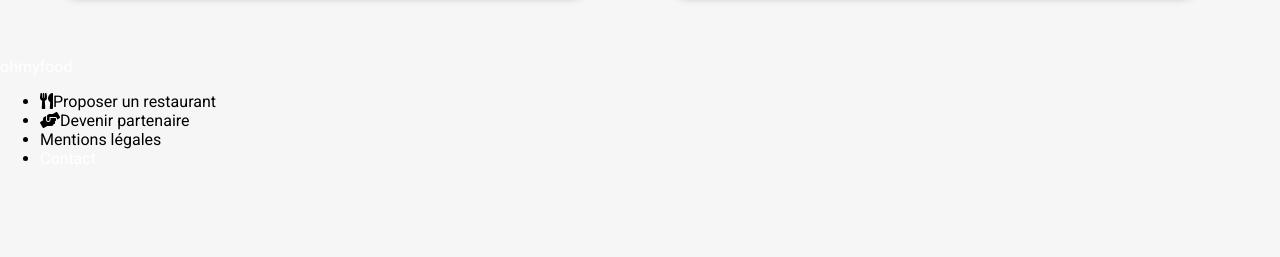
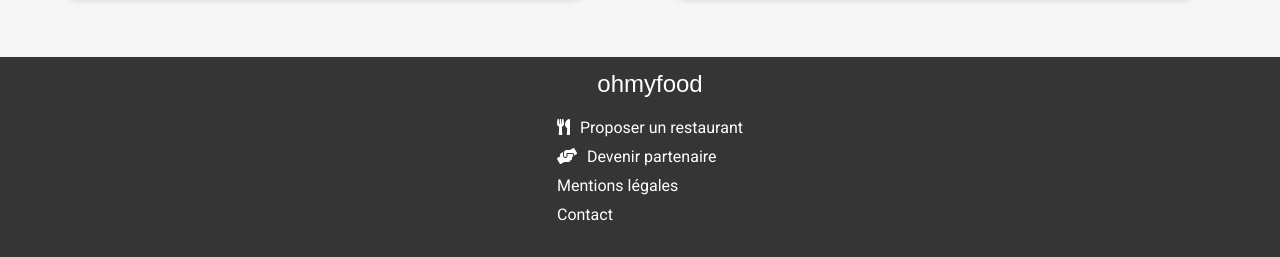
Before and after one commit to Antoine-Jo/JonvilleAntoine_3_17082021, a plain HTML site: page index.html in a window 1280 px wide. Shown: the part 1320-1577 px from the top of the page. Before the commit the page ends 1504 px from the top, so only its background shows below. Drawn offline with Linux system fonts and the light colour scheme; a web font is replaced by a local one.

Commit message:
style footer

```diff
--- a/index.scss
+++ b/index.scss
@@ -296,3 +296,42 @@ a {
             -webkit-background-clip: text;
         }
     }
+
+    .footer {
+        background-color: #353535;
+        width: 100%;
+        display: flex;
+        flex-direction: column;
+        margin: 40px 0 0 0;
+        @media screen and (min-width: 426px) {
+            @include flexbox-center;
+            margin: auto;
+            height: 200px;
+        }
+
+        &__bloc {
+            list-style: none;
+            margin: 20px 0 30px 20px;
+            padding: 0;
+            color: #fff;
+
+        &-link {
+            margin-bottom: 10px;
+        &:hover {
+            cursor: pointer;
+            text-decoration: underline;
+        }
+
+        &-icon {
+            margin-right: 10px;
+        }
+        }
+        }
+    }
+
+    .logo {
+        font-family: 'Shrikhand', sans-serif;
+        font-size: 24px;
+        margin: 20px 0 0 20px;
+
+    }
```
Also changed, not shown: index.css, 1 other file.
